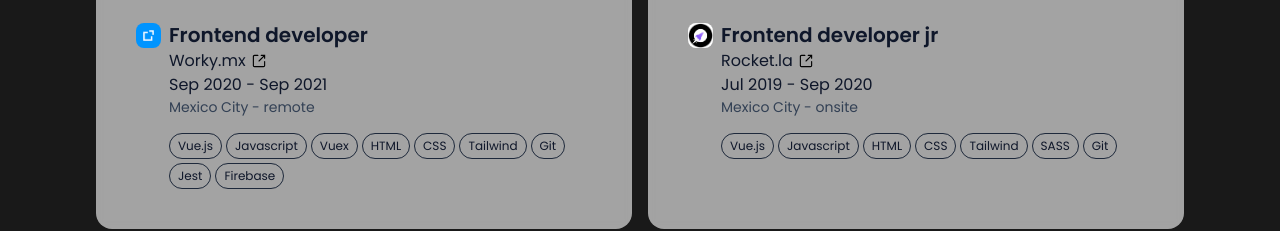
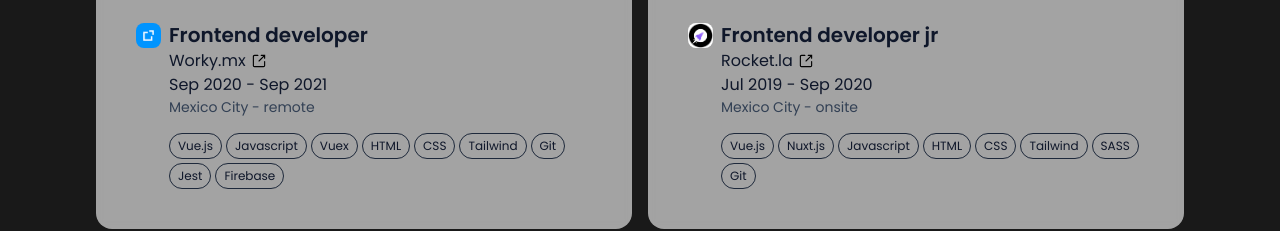
Before and after one commit to gustavvopenna/portafolio, a Next.js app: page / in a window 1280 px wide. Shown: the part 1125-1356 px from the top of the page. Built offline with nearby package versions, Linux system fonts and the light colour scheme.

Commit message:
chore: Add new resume link

```diff
--- a/data/index.ts
+++ b/data/index.ts
@@ -114,7 +114,7 @@
       logo: "/rocket_logo.png",
       date: "Jul 2019 - Sep 2020",
       city: "Mexico City - onsite",
-      skills: ["Vue.js", "Javascript", "HTML", "CSS", "Tailwind", "SASS", "Git"],
+      skills: ["Vue.js", "Nuxt.js", "Javascript", "HTML", "CSS", "Tailwind", "SASS", "Git"],
       tags: ["full-time", "hybrid"],
       content: [
         "Developed web app v2 from scratch, taking part in the research, design, and architecture decisions. Thanks to the new technologies we used, several metrics were improved like first-time load, user average time session, monthly active sessions, lighthouse performance, and retention through the onboarding funnel. All of this also was reflected in the increase of the NPS from 40 to 75 and the reduction of bugs reported by 80%.",
@@ -123,7 +123,7 @@
       ]
     },
   ],
-  cv_link: "https://res.cloudinary.com/dkr0nb41v/image/upload/v1675364875/docs/GUSTAVO_PEN%CC%83A_RESUME_PDF_ulrlgi.pdf"
+  cv_link: "https://res.cloudinary.com/dkr0nb41v/image/upload/v1675737496/docs/GUSTAVO_PEN%CC%83A__RESUME_ehcoju.pdf"
 };
 
 export const profileEs: Profile = {
@@ -202,10 +202,10 @@
       logo: "/rocket_logo.png",
       date: "Jul 2019 - Sep 2020",
       city: "Ciudad de México - presencial",
-      skills: ["Vue.js", "Javascript", "HTML", "CSS", "Tailwind", "SASS", "Git"],
+      skills: ["Vue.js", "Nuxt.js", "Javascript", "HTML", "CSS", "Tailwind", "SASS", "Git"],
       tags: ["full-time", "hybrid"],
       content: ["Desarrolle la web app v2 desde cero, participando en la investigación, diseño y decisiones de arquitectura. Gracias a las nuevas tecnologías que usamos, varias métricas se mejoraron como la carga inicial, el tiempo promedio de sesión del usuario, las sesiones activas mensuales, el rendimiento de lighthouse y la retención a través del embudo de adquisición. Todo esto también se reflejó en el aumento del NPS de 40 a 75 y la reducción de los errores reportados en un 80%.", "Desarrollé una nueva función que permite a los usuarios crear sus propios objetivos financieros y rastrear su progreso. Esta función se desarrolló usando Vue.js y Tailwind CSS y se integró con el equipo de backend para permitir a los usuarios guardar sus metas en la base de datos.", "Propuse y lideré la integración de un administrador de contenido (CMS) que aumentó la velocidad de realizar cambios de texto de 15 a 1 minuto y liberó al equipo de tecnología de realizar esos cambios.", "Propuse y lideré la integración de un administrador de contenido (CMS) que aumentó la velocidad de realizar cambios de texto de 15 a 1 minuto y liberó al equipo de tecnología de realizar esos cambios."],
     },
   ],
-  cv_link: "https://res.cloudinary.com/dkr0nb41v/image/upload/v1675364875/docs/GUSTAVO_PEN%CC%83A_RESUME_PDF_ulrlgi.pdf"
+  cv_link: "https://res.cloudinary.com/dkr0nb41v/image/upload/v1675737496/docs/GUSTAVO_PEN%CC%83A__RESUME_ehcoju.pdf"
 };
```
